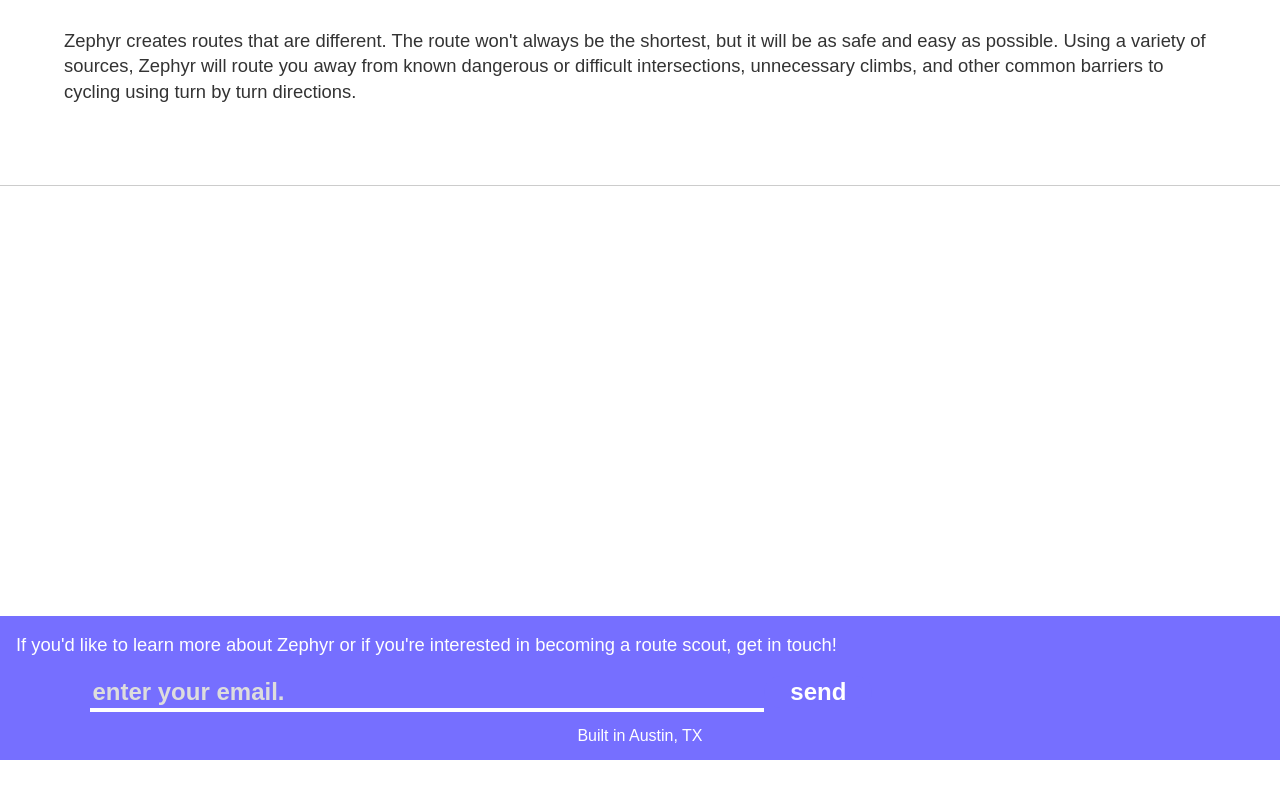
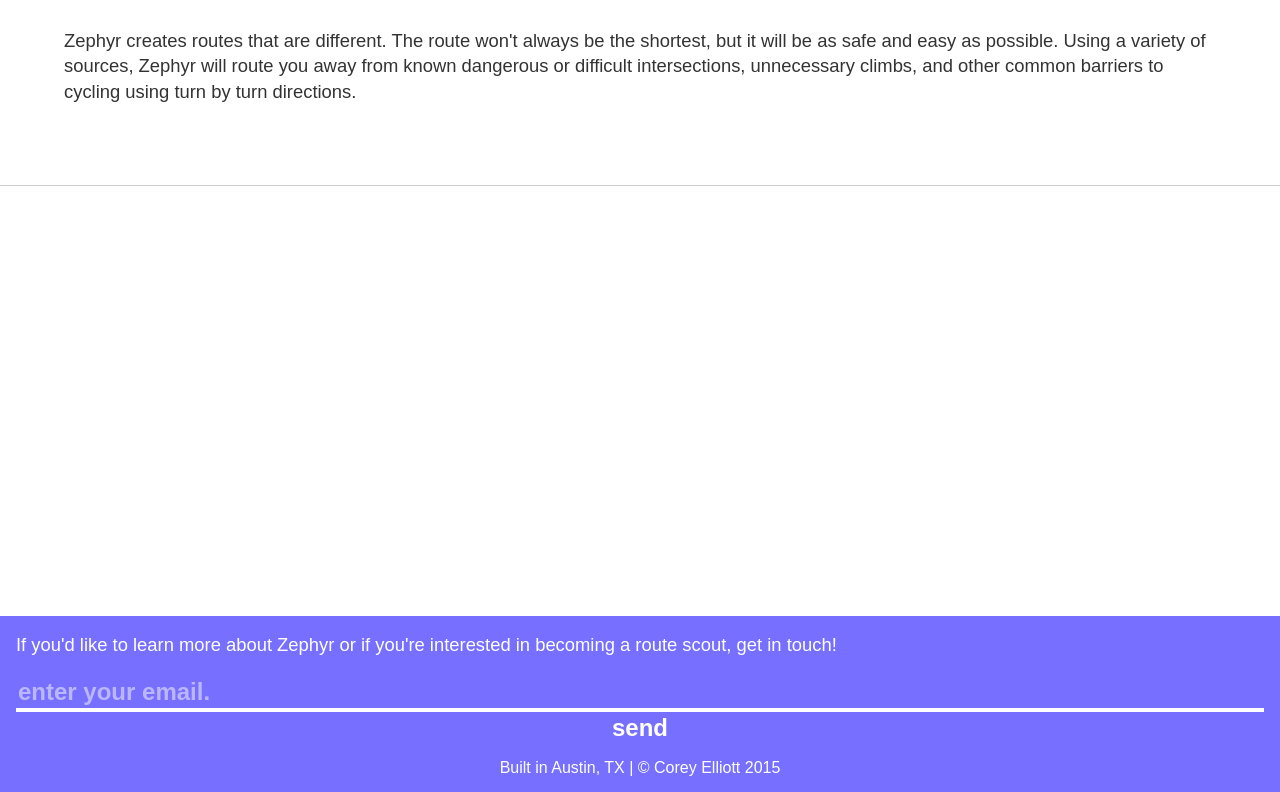
Before and after one commit to ellcorey/bicycle_commuter_project, a plain HTML site: page index.html in a window 1280 px wide. Shown: the part 1025-1817 px from the top of the page. Before the commit the page ends 1785 px from the top, so only its background shows below. Drawn offline with nearby package versions, Linux system fonts and the light colour scheme.

Commit message:
further working on input for mobile size

```diff
--- a/css/_base.scss
+++ b/css/_base.scss
@@ -3,6 +3,7 @@
 $brand-color: #00ffe3;
 $link-color: #766fff;
 $hover-color: #62d3ff;
+$ph-color: #00ffe3;
 $lt-grey: #666;
 $dk-grey: #333;
 
--- a/css/_layout.scss
+++ b/css/_layout.scss
@@ -49,7 +49,7 @@ footer {
 	.email-input {
 
 		margin: 0 auto 1em auto;
-		width: 90%;
+		text-align: center;
 
 		input[type="text"] {
 			background: none;
@@ -57,27 +57,26 @@ footer {
 			font-family: 'museo-sans-rounded', sans-serif;
 			font-size: 1.5em;
 			font-weight: 700;
-			margin-left: .5em;
 			padding: 2px;
 			border: none;
 			border-bottom: solid .2em white;
 			transition: border 0.3s;
-			width: 60%;
+			width:100%;
 
 			&::-webkit-input-placeholder {
-			   color: #ddd;
+			   color: tint($link-color, 50%);
 			}
 
 			&:-moz-placeholder { /* Firefox 18- */
-			   color: #ddd;
+			   color: $ph-color;
 			}
 
 			&::-moz-placeholder {  /* Firefox 19+ */
-			   color: #ddd;
+			   color: $ph-color;
 			}
 
 			&:-ms-input-placeholder {
-			   color: #ddd;
+			   color: $ph-color;
 			}
 
 		}
@@ -92,6 +91,7 @@ footer {
 			font-size: 1.5em;
 			border-box: box-sizing;
 			text-align: center;
+			transition: color .3s;
 
 			&:hover {
 				color: $hover-color;
--- a/index.html
+++ b/index.html
@@ -30,12 +30,12 @@
 
     	<main>
     		<section>
-	    		<h2>The ride to happiness.</h2>
-	        	<p>Every day, a sliver of our population enjoys relaxation, happiness, and health from an age old machine — the bicycle. Everyone should have the opportunity to use a bicycle for transit, and enjoy the cheap, effective positives it produces without having to be an urban motorway warrior, or Tour de'France contender.</p>
+	    		<h2>The route to happiness.</h2>
+	        	<p>Every day, a sliver of our population enjoys relaxation, happiness, and health from an age old machine — the bicycle. Everyone should have the opportunity to enjoy the cheap, effective positives using a bicycle for transit can produce without having to be an urban road warrior, or Tour de'France contender.</p>
         	</section>
 
         	<section>
-        		<h2>Let Zephyr curate your route.</h2>
+        		<h2>Let Zephyr curate your commute.</h2>
         		<p>Zephyr creates routes that are different. The route won't always be the shortest, but it will be as safe and easy as possible. Using a variety of sources, Zephyr will route you away from known dangerous or difficult intersections, unnecessary climbs, and other common barriers to cycling using turn by turn directions.
         	</section>
 
@@ -59,7 +59,7 @@
     <div class="email-input">
         <input type="text" class="email focus" placeholder="enter your email."><a href="#"><button name="send">send</button></a>
     </div>
-    <span>Built in Austin, TX</span>
+    <span>Built in Austin, TX | &copy; Corey Elliott 2015</span>
     </footer>
 
     <!-- Jquery library -->
```
Also changed, not shown: css/main.css, 1 other file.
